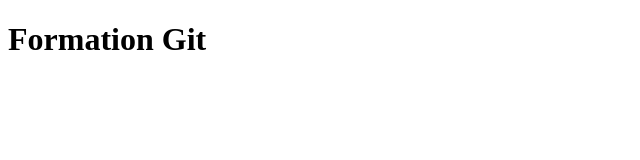
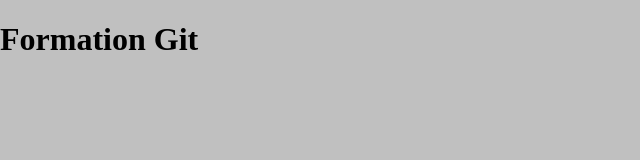
Before and after one commit to rickytou/gitgetcoding, a plain HTML site: page index.html in a window 1280 px wide. Shown: the whole page, without its empty margins (0-640 px from the left). Drawn offline with Linux system fonts and the light colour scheme.

Commit message:
Changement dans le fichier

```diff
--- a/css/styles.css
+++ b/css/styles.css
@@ -0,0 +1,6 @@
+body{
+    margin: 0;
+    padding: 0;
+    box-sizing: border-box;
+    background: silver;
+}
--- a/index.html
+++ b/index.html
@@ -5,6 +5,7 @@
     <meta http-equiv="X-UA-Compatible" content="IE=edge" />
     <meta name="viewport" content="width=device-width, initial-scale=1.0" />
     <title>Git formation | GetcodingKnowledge</title>
+    <link rel="stylesheet" href="css/styles.css" />
   </head>
   <body>
     <h1>Formation Git</h1>
```
